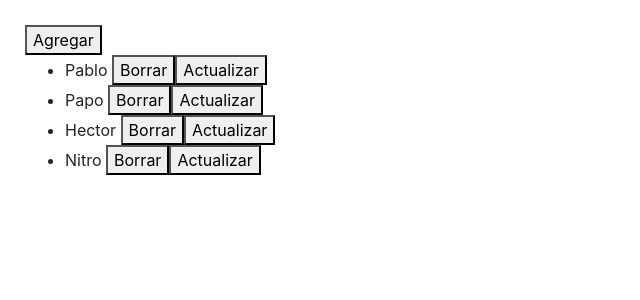
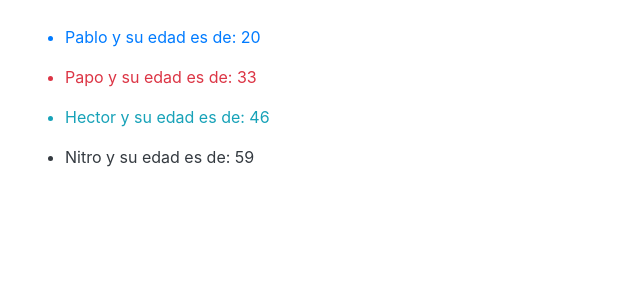
Before and after one commit to pablocastillo2017/Angular-8, an Angular app: page / in a window 1280 px wide. Shown: the top 300 px of the page, without its empty margins (0-640 px from the left). Built offline with nearby package versions, Linux system fonts and the light colour scheme.

Commit message:
Angular8 Sec5 27-ngSwitchCase

```diff
--- a/src/app/app.component.html
+++ b/src/app/app.component.html
@@ -1,8 +1,14 @@
-<button (click)="addUser()">Agregar</button>
-<ul>
-  <li *ngFor="let persona of personas">
-    {{ persona.nombre }}
-    <button (click)="addBorrar(persona)">Borrar</button>
-    <button (click)="addActualizar(persona)">Actualizar</button>
+<ul *ngFor="let persona of personas" [ngSwitch]="persona.hobby">
+  <li *ngSwitchCase="'Cantar'" class="text-primary">
+    {{ persona.nombre }} y su edad es de: {{ persona.edad }}
+  </li>
+  <li *ngSwitchCase="'Saltar'" class="text-danger">
+    {{ persona.nombre }} y su edad es de: {{ persona.edad }}
+  </li>
+  <li *ngSwitchCase="'Correr'" class="text-info">
+    {{ persona.nombre }} y su edad es de: {{ persona.edad }}
+  </li>
+  <li *ngSwitchCase="'Cagar'" class="text-dark">
+    {{ persona.nombre }} y su edad es de: {{ persona.edad }}
   </li>
 </ul>
--- a/src/app/app.component.ts
+++ b/src/app/app.component.ts
@@ -11,34 +11,25 @@ export class AppComponent {
       id: 1,
       nombre: 'Pablo',
       edad: 20,
+      hobby: 'Cantar',
     },
     {
       id: 2,
       nombre: 'Papo',
       edad: 33,
+      hobby: 'Saltar',
     },
     {
       id: 3,
       nombre: 'Hector',
       edad: 46,
+      hobby: 'Correr',
     },
     {
       id: 4,
       nombre: 'Nitro',
       edad: 59,
+      hobby: 'Cagar',
     },
   ];
-
-  addUser() {
-    this.personas.push({ id: 5, nombre: 'PENE', edad: 69 });
-  }
-
-  addBorrar(persona) {
-    let index = this.personas.indexOf(persona);
-    this.personas.splice(index, 1);
-  }
-
-  addActualizar(persona) {
-    persona.nombre = 'Rdy!!';
-  }
 }
```
